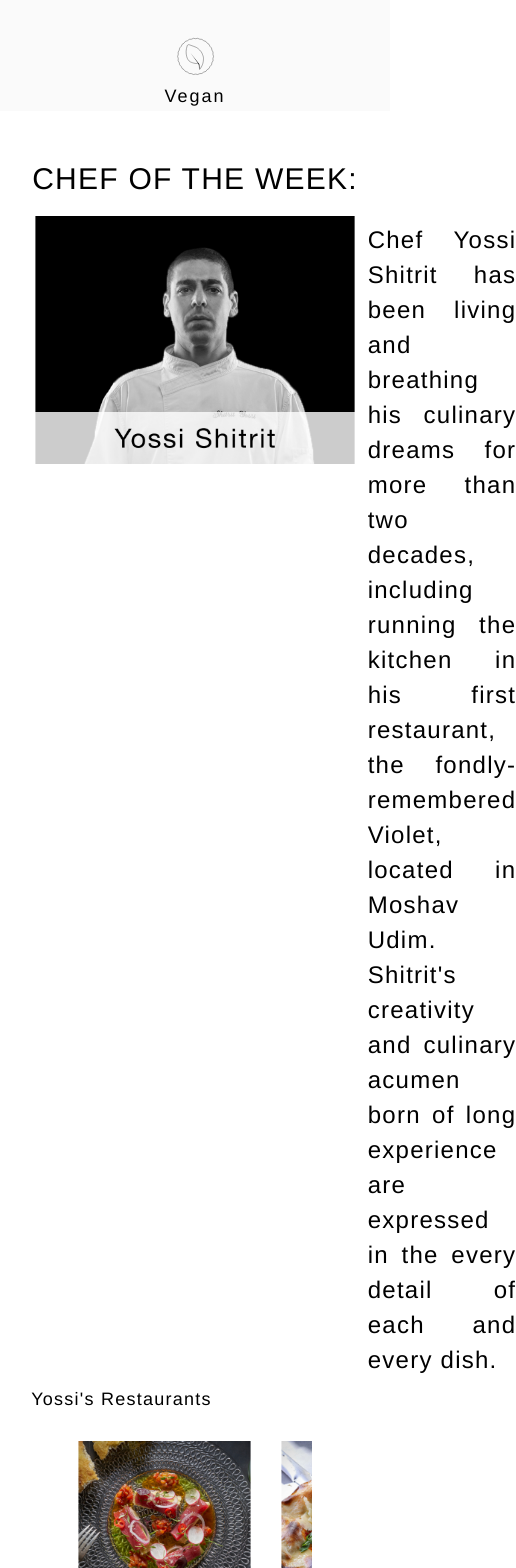
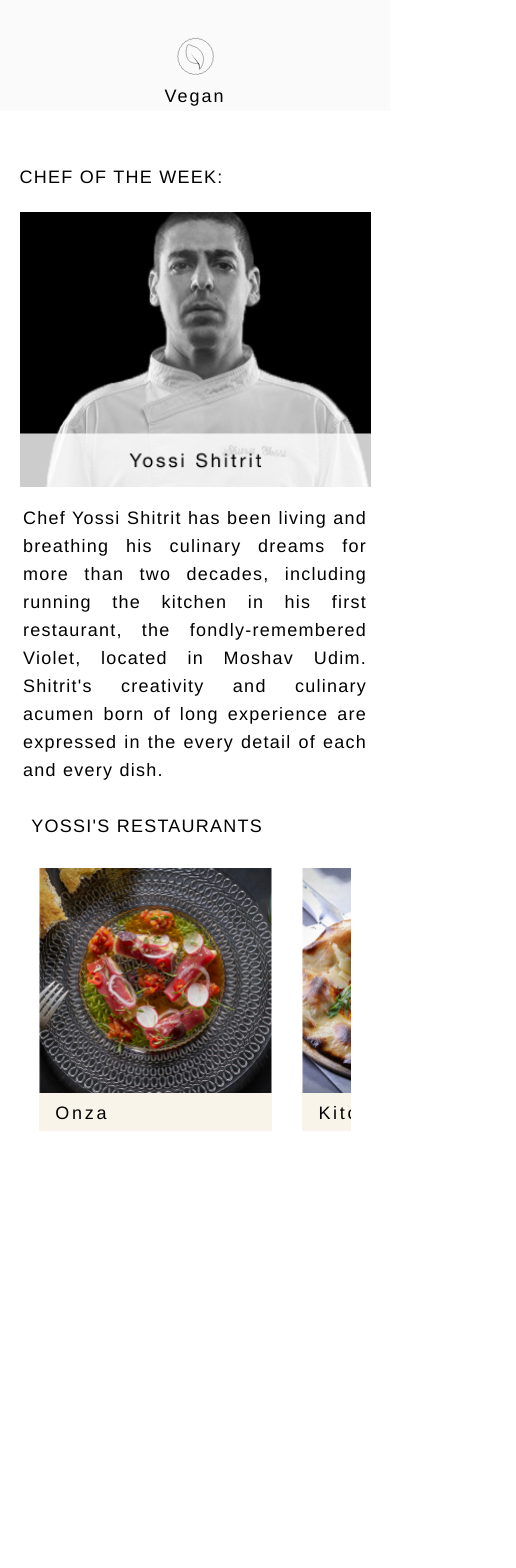
Before and after one commit to LeeGrieverM/epicure, a React (Vite) app: page / in a window 390 px wide. Shown: the part 1440-3008 px from the top of the page, 516 px wide, since content can reach past the window. After the commit the page ends 2571 px from the top, so only its background shows below. Built offline with nearby package versions, Linux system fonts and the light colour scheme.

Commit message:
Chef of the month: implemented for both desktop and mobile

```diff
--- a/src/components/ChefOfTheWeek/ChefOfTheWeek.scss
+++ b/src/components/ChefOfTheWeek/ChefOfTheWeek.scss
@@ -3,28 +3,58 @@
 .chef-of-the-week-container {
   display: flex;
   flex-direction: column;
-    padding-top: 40px;
+  padding-top: 10%;
+  @media (max-width: map-get($breakPoints, m)) {
+   align-items: flex-start;
+   margin-left: 5%;
+   margin-right: 5%;
+   padding-bottom: 5%;
+  }
 }
 
-.chef-of-the-week-title{
+.chef-of-the-week-title {
   font-family: $font;
   font-size: 30px;
   font-weight: 200;
   line-height: 35px;
   letter-spacing: 1.25px;
   text-align: center;
+  @media (max-width: map-get($breakPoints, m)) {
+    font-family: $font;
+    font-size: 18px;
+    font-weight: 200;
+    line-height: 35px;
+    letter-spacing: 1.25px;
+    text-align: left;
+   }
 }
 
 .img-text-container {
   display: flex;
-    padding-top: 20px;
+  padding-top: 5%;
   margin-left: 9%;
   margin-right: 9%;
+  @media (max-width: map-get($breakPoints, m)) {
+    flex-direction: column;
+    margin-left: 0%;
+    margin-right: 0%;
+  }
 }
 
-.chef-img {
+.chef-img-desktop {
   width: 100%;
   height: 100%;
+  @media (max-width: map-get($breakPoints, m)) {
+    display: none;
+  }
+}
+
+.chef-img-mobile {
+  width: 100%;
+  height: 100%;
+  @media (min-width: map-get($breakPoints, m)) {
+    display: none;
+  }
 }
 
 .chef-of-the-week-text {
@@ -36,4 +66,15 @@
   text-align: justify;
   padding-left: 4%;
   padding-top: 2%;
+  @media (max-width: map-get($breakPoints, m)) {
+    font-family: $font;
+    font-size: 18px;
+    font-weight: 200;
+    line-height: 28px;
+    letter-spacing: 1.25px;
+    text-align: justify;
+    padding-left: 1%;
+    padding-right: 1%;
+    padding-top: 5%;
   }
+}
--- a/src/components/ChefOfTheWeek/ChefOfTheWeek.tsx
+++ b/src/components/ChefOfTheWeek/ChefOfTheWeek.tsx
@@ -4,18 +4,21 @@ const ChefOfTheWeek = ({
   title,
   chefName,
   text,
-  img,
+  desktopImg,
+  mobileImg,
 }: {
   title: string;
   chefName: string;
   text: string;
-  img: string;
+  desktopImg: string;
+  mobileImg: string;
 }) => {
   return (
     <div className="chef-of-the-week-container">
       <h1 className="chef-of-the-week-title">{title}</h1>
       <div className="img-text-container">
-        <img className='chef-img' src={img} alt={chefName}/>
+        <img className='chef-img-desktop' src={desktopImg} alt={chefName}/>
+        <img className='chef-img-mobile' src={mobileImg} alt={chefName}/>
         <p className="chef-of-the-week-text">{text}</p>
       </div>
     </div>
--- a/src/data/constants.ts
+++ b/src/data/constants.ts
@@ -33,7 +33,8 @@ import kitchenMarketImg from "../assets/images/kitchenMarket.png";
 import mashyaImg from "../assets/images/mashya.png";
 
 // chef image
-import chefImg from "../assets/images/yossiShitrit.png";
+import desktopChefImg from "../assets/images/yossiShitrit.png";
+import mobileChefImg from "../assets/images/yossiShitritMobile.png";
 
 export const paths = {
   root: "/",
@@ -211,8 +212,9 @@ export const chefData = {
   title: "CHEF OF THE WEEK: ",
   text: "Chef Yossi Shitrit has been living and breathing his culinary dreams for more than two decades, including running the kitchen in his first restaurant, the fondly-remembered Violet, located in Moshav  Udim. Shitrit's creativity and culinary  acumen born of long experience  are expressed in the every detail of each and every dish.",
   chefName: "Yossi Shitrit",
-  chefImg: chefImg,
-  carouselTitle: "Yossi's Restaurants",
+  desktopImg: desktopChefImg,
+  mobileImg: mobileChefImg,
+  carouselTitle: "YOSSI'S RESTAURANTS",
 };
 
 export const chefRestaurantsData: CardData[] = [
@@ -241,34 +243,3 @@ export const chefRestaurantsData: CardData[] = [
     img: mashyaImg,
   },
 ];
-
-export const carouselDynamicStyles = {
-  width: "60%",
-  height: "100%",
-  margin: "0 auto",
-};
-
-export const containerDynamicStyles = {
-  display: "flex",
-  flexDirection: "column",
-  alignItems: "flex-start",
-  justifyContent: "flex-start",
-  rowGap: "30px",
-};
-
-export const containerRegDynamicStyles = {
-  margin: "0 auto",
-  paddingTop: "4%",
-  width: "100%",
-  display: "flex",
-  height: "100%",
-  flexDirection: "column",
-  justifyContent: "flex-start",
-  alignItems: "center",
-  rowGap: "30px",
-};
-
-if (window.matchMedia("(max-width: 768px)").matches) {
-  containerRegDynamicStyles.alignItems = "flex-start";
-  containerRegDynamicStyles.rowGap = "20px";
-}
--- /dev/null
+++ b/src/data/generalStyles.ts
@@ -0,0 +1,42 @@
+export const carouselDynamicStyles = {
+  width: "70%",
+  height: "100%",
+  margin: "0 auto",
+  padding: "0",
+};
+
+if (window.matchMedia("(max-width: 768px)").matches) {
+  carouselDynamicStyles.width = "80%";
+  carouselDynamicStyles.height = "auto";
+  carouselDynamicStyles.padding = "0";
+}
+
+export const containerChefDynamicStyles = {
+  display: "flex",
+  flexDirection: "column",
+  alignItems: "flex-start",
+  justifyContent: "flex-start",
+  rowGap: "30px",
+  marginLeft: "10%",
+};
+
+if (window.matchMedia("(max-width: 768px)").matches) {
+  containerChefDynamicStyles.marginLeft = "0";
+}
+
+export const containerRegDynamicStyles = {
+  margin: "0 auto",
+  paddingTop: "4%",
+  width: "100%",
+  display: "flex",
+  height: "100%",
+  flexDirection: "column",
+  justifyContent: "flex-start",
+  alignItems: "center",
+  rowGap: "30px",
+};
+
+if (window.matchMedia("(max-width: 768px)").matches) {
+  containerRegDynamicStyles.alignItems = "flex-start";
+  containerRegDynamicStyles.rowGap = "20px";
+}
--- a/src/pages/HomePage/HomePage.scss
+++ b/src/pages/HomePage/HomePage.scss
@@ -48,7 +48,7 @@
   height: 100%;
   background-image: url("../../assets/icons/allRestaurantsButtonMobile.svg");
   background-size: contain;
-  @media (min-width: map-get($breakPoints, l)) {
+  @media (min-width: map-get($breakPoints, m)) {
     display: none;
   }
 }
--- a/src/pages/HomePage/HomePage.tsx
+++ b/src/pages/HomePage/HomePage.tsx
@@ -10,10 +10,12 @@ import {
   chefRestaurantsData,
   text,
   chefData,
+} from "../../data/constants";
+import {
   carouselDynamicStyles,
-  containerDynamicStyles,
+  containerChefDynamicStyles,
   containerRegDynamicStyles,
-} from "../../data/constants";
+} from '../../data/generalStyles';
 
 function HomePage() {
   return (
@@ -42,12 +44,13 @@ function HomePage() {
         title={chefData.title}
         chefName={chefData.chefName}
         text={chefData.text}
-        img={chefData.chefImg}
+        desktopImg={chefData.desktopImg}
+        mobileImg={chefData.mobileImg}
       />
       <Carousel
         cards={chefRestaurantsData}
         title={chefData.carouselTitle}
-        containerDynamicStyles={containerDynamicStyles}
+        containerDynamicStyles={containerChefDynamicStyles}
         carouselDynamicStyles={carouselDynamicStyles}
       />
     </div>
```
Also changed, not shown: src/assets/images/yossiShitritMobile.png (added). Lines whose indentation alone changed are shown as unchanged.
